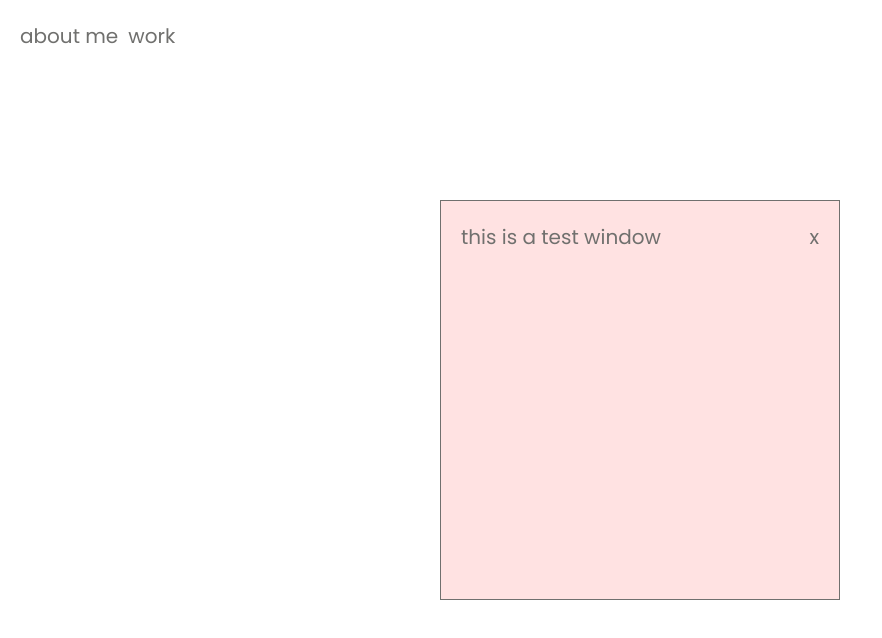
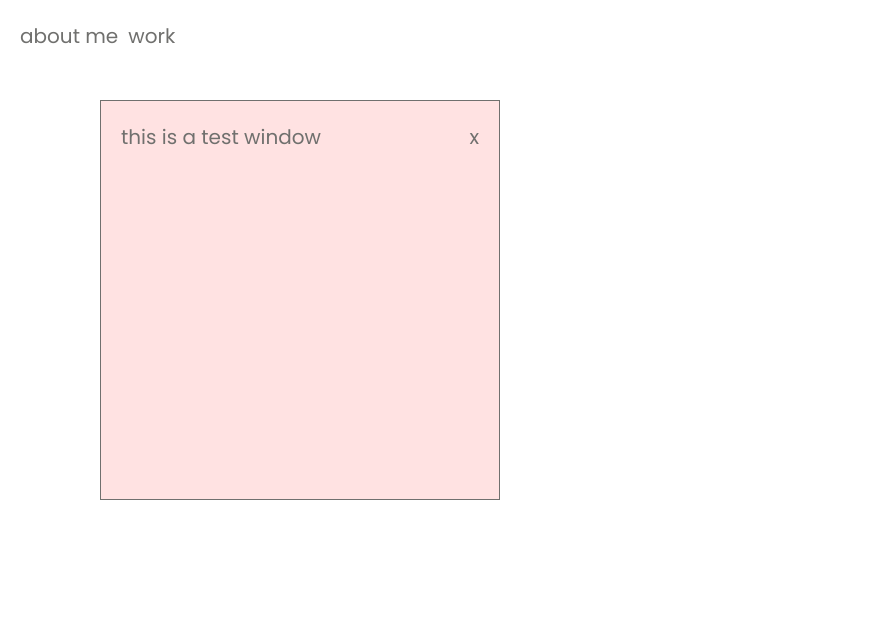
Before and after one commit to vle04/my-portfolio, a Next.js app: page / in a window 1280 px wide. Both pictures are taken after a click on the button "about me". Shown: the top 638 px of the page, without its empty margins (0-882 px from the left). Built offline with nearby package versions, Linux system fonts and the light colour scheme.

Commit message:
fixed window positions issue

```diff
--- a/src/app/page.tsx
+++ b/src/app/page.tsx
@@ -4,7 +4,7 @@ import Desktop from "@/components/WindowSystem/Desktop";
 
 export default function Home() {
   return (
-    <main className="flex min-h-screen items-center justify-center">
+    <main className="min-h-screen">
       <Desktop/>
     </main>
   );
--- a/src/components/windows/WindowContainer.tsx
+++ b/src/components/windows/WindowContainer.tsx
@@ -16,7 +16,7 @@ export default function AboutWindow({ onClose, onFocus, isTop }: WindowProps) {
     <Draggable nodeRef={nodeRef} onStart={onFocus}>
       <div
         ref={nodeRef}
-        className={`border w-[400px] h-[400px] p-4 bg-red-100 ${isTop ? "z-50" : "z-40"}`}
+        className={`absolute top-20 left-20 border w-[400px] h-[400px] p-4 bg-red-100 ${isTop ? "z-50" : "z-40"}`}
       >
         <div className="flex justify-between">
             this is a test window
```
